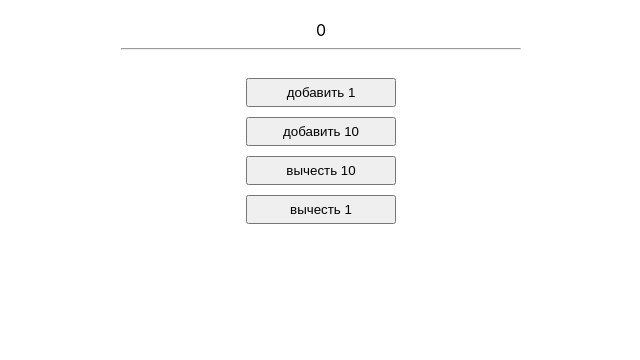
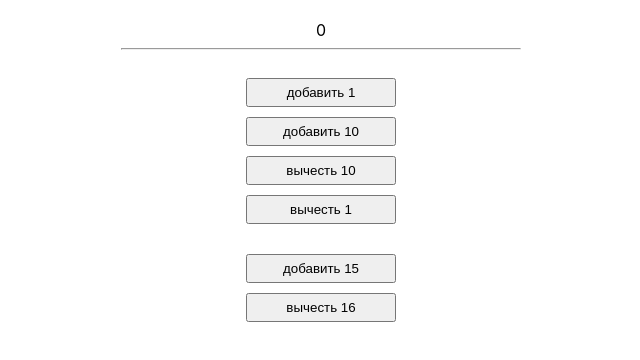
Before and after one commit to GreyTob/Redux_theory, a React (Create React App) app: page / in a window 1280 px wide. Shown: the top 360 px of the page, without its empty margins (319-959 px from the left). Built offline with nearby package versions, Linux system fonts and the light colour scheme.

Commit message:
parametrs transfer

```diff
--- a/src/App.js
+++ b/src/App.js
@@ -20,6 +20,16 @@ class App extends React.Component {
           <button onClick={this.props.onSubTen}>вычесть 10</button>
           <button onClick={this.props.onSub}>вычесть 1</button>
         </div>
+
+        <div className={classes.Actions}>
+          {/* передать нужное число в колбэк функцию или методом bind */}
+          <button onClick={() => this.props.onAddNember(15)}>
+            добавить 15
+          </button>
+          <button onClick={() => this.props.onAddNember(-16)}>
+            вычесть 16
+          </button>
+        </div>
       </div>
     )
   }
@@ -37,8 +47,10 @@ function mapDispatchToProps(dispatch) {
     //функция которая добавляет новый action
     onAdd: () => dispatch({ type: 'ADD' }),
     onSub: () => dispatch({ type: 'SUB' }),
-    onTen: () => dispatch({ type: 'TEN' }),
-    onSubTen: () => dispatch({ type: 'SUBTEN' }),
+    onTen: () => dispatch({ type: 'ADD_TEN' }),
+    onSubTen: () => dispatch({ type: 'SUB_TEN' }),
+    //добавить кастомное число (в payload)
+    onAddNember: (number) => dispatch({ type: 'ADD_NUMBER', payload: number }),
   }
 }
 
--- a/src/redux/rootReducer.js
+++ b/src/redux/rootReducer.js
@@ -14,15 +14,19 @@ export default function rootReducer(state = initialState, action) {
       return {
         counter: state.counter - 1,
       }
-    case 'TEN':
+    case 'ADD_TEN':
       return {
         counter: state.counter + 10,
       }
-    case 'SUBTEN':
+    case 'SUB_TEN':
       return {
         counter: state.counter - 10,
       }
+    case 'ADD_NUMBER':
+      return {
+        counter: state.counter + action.payload,
+      }
+    default:
+      return state
   }
-
-  return state
 }
```
